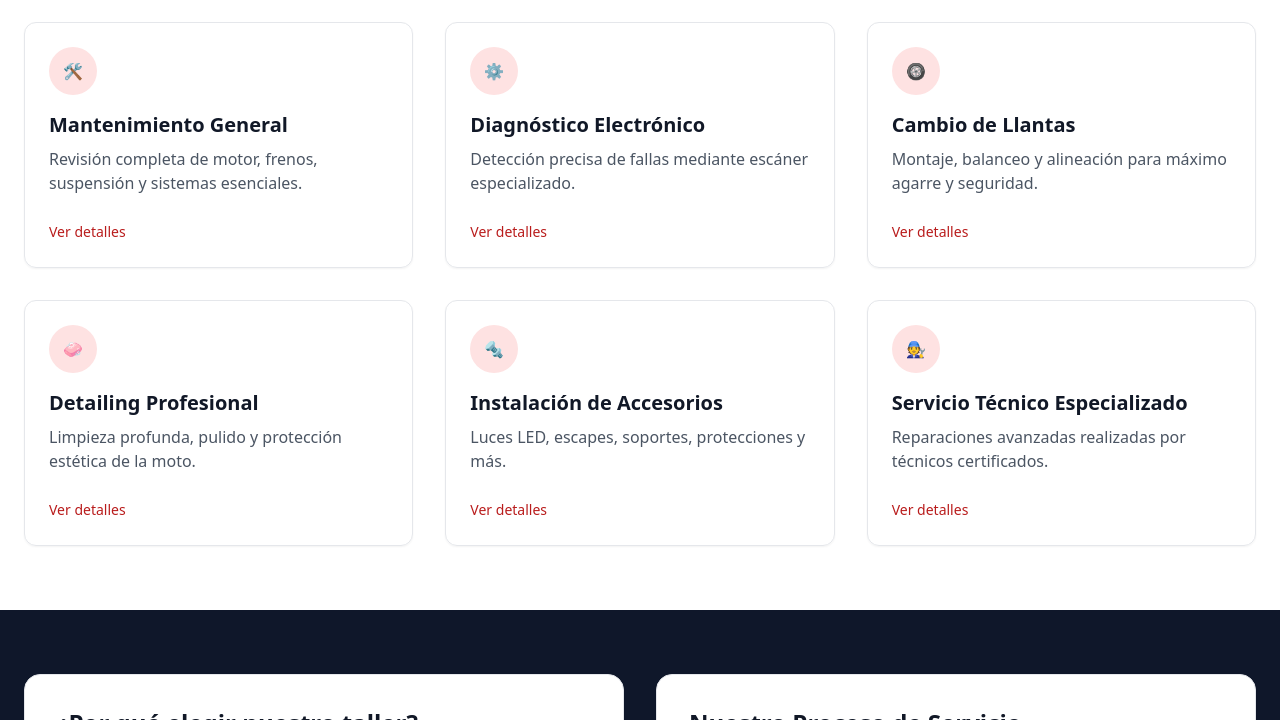
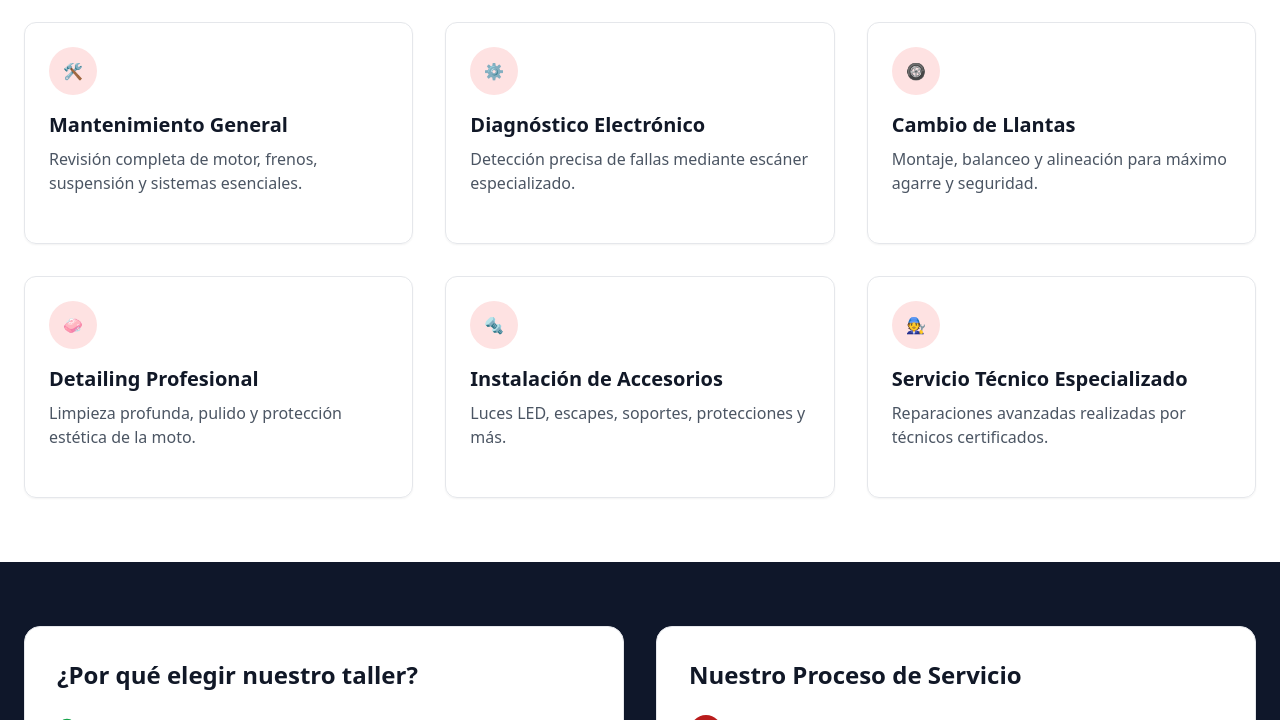
Before and after one commit to soff-prog/taller, a website built with Vite: page src/pages/servicios.html in a window 1280 px wide. Shown: the part 530-1250 px from the top of the page. Built offline with nearby package versions, Linux system fonts and the light colour scheme.

Commit message:
pequeños cambios

```diff
--- a/src/pages/servicios.html
+++ b/src/pages/servicios.html
@@ -110,9 +110,6 @@
         <p class="text-gray-600 mb-6">
           Revisión completa de motor, frenos, suspensión y sistemas esenciales.
         </p>
-        <a href="#" class="inline-flex items-center text-sm font-medium text-red-700 hover:underline">
-          Ver detalles
-        </a>
       </div>
 
       <div class="block p-6 border border-gray-200 rounded-xl shadow-sm hover:shadow-md transition">
@@ -125,9 +122,6 @@
         <p class="text-gray-600 mb-6">
           Detección precisa de fallas mediante escáner especializado.
         </p>
-        <a href="#" class="inline-flex items-center text-sm font-medium text-red-700 hover:underline">
-          Ver detalles
-        </a>
       </div>
 
       <div class="block p-6 border border-gray-200 rounded-xl shadow-sm hover:shadow-md transition">
@@ -140,9 +134,6 @@
         <p class="text-gray-600 mb-6">
           Montaje, balanceo y alineación para máximo agarre y seguridad.
         </p>
-        <a href="#" class="inline-flex items-center text-sm font-medium text-red-700 hover:underline">
-          Ver detalles
-        </a>
       </div>
 
       <div class="block p-6 border border-gray-200 rounded-xl shadow-sm hover:shadow-md transition">
@@ -155,9 +146,6 @@
         <p class="text-gray-600 mb-6">
           Limpieza profunda, pulido y protección estética de la moto.
         </p>
-        <a href="#" class="inline-flex items-center text-sm font-medium text-red-700 hover:underline">
-          Ver detalles
-        </a>
       </div>
 
       <div class="block p-6 border border-gray-200 rounded-xl shadow-sm hover:shadow-md transition">
@@ -170,9 +158,6 @@
         <p class="text-gray-600 mb-6">
           Luces LED, escapes, soportes, protecciones y más.
         </p>
-        <a href="#" class="inline-flex items-center text-sm font-medium text-red-700 hover:underline">
-          Ver detalles
-        </a>
       </div>
 
       <div class="block p-6 border border-gray-200 rounded-xl shadow-sm hover:shadow-md transition">
@@ -185,9 +170,6 @@
         <p class="text-gray-600 mb-6">
           Reparaciones avanzadas realizadas por técnicos certificados.
         </p>
-        <a href="#" class="inline-flex items-center text-sm font-medium text-red-700 hover:underline">
-          Ver detalles
-        </a>
       </div>
 
     </div>
```
Also changed, not shown: src/js/servicios.js (line endings or trailing spaces).
